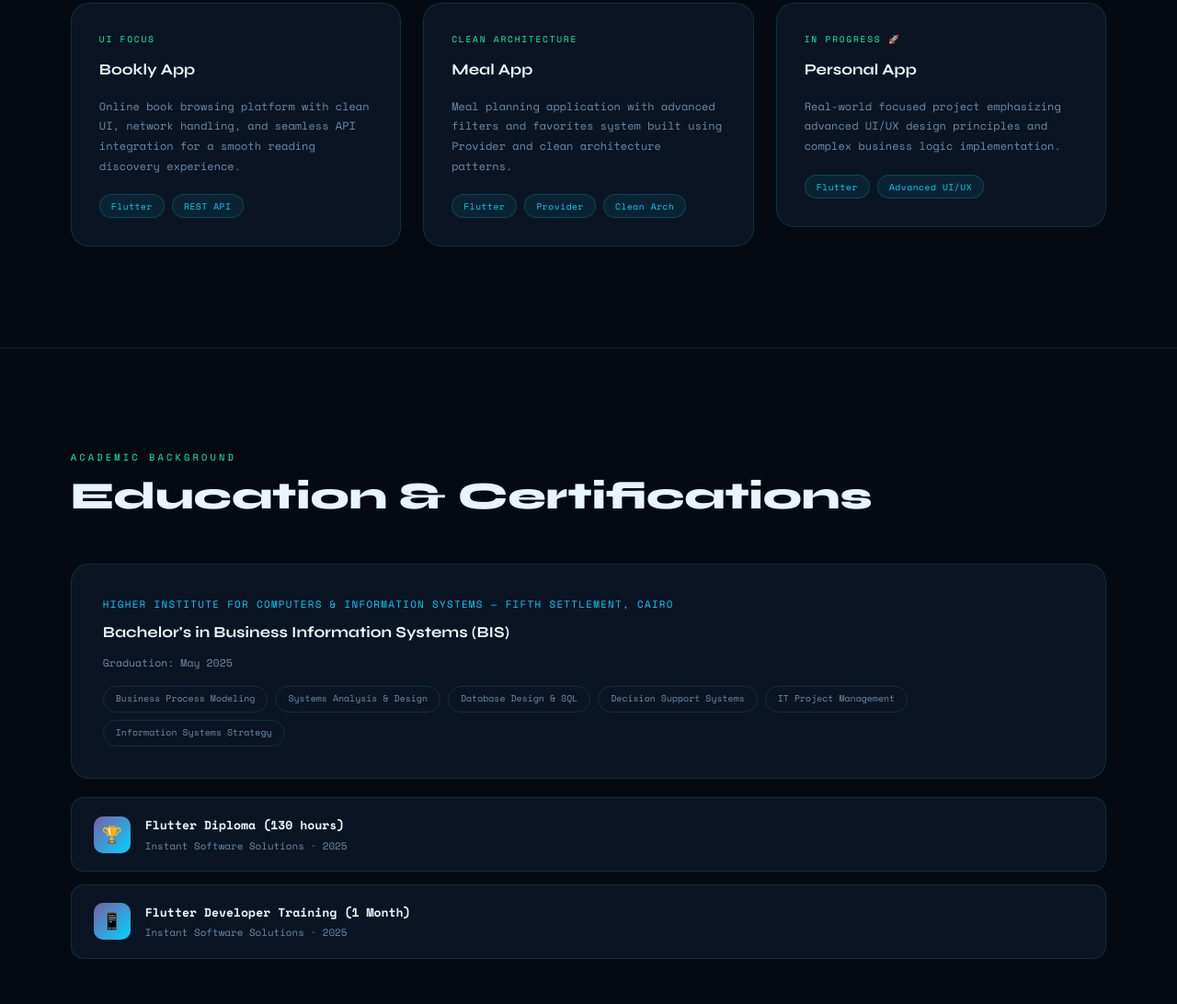
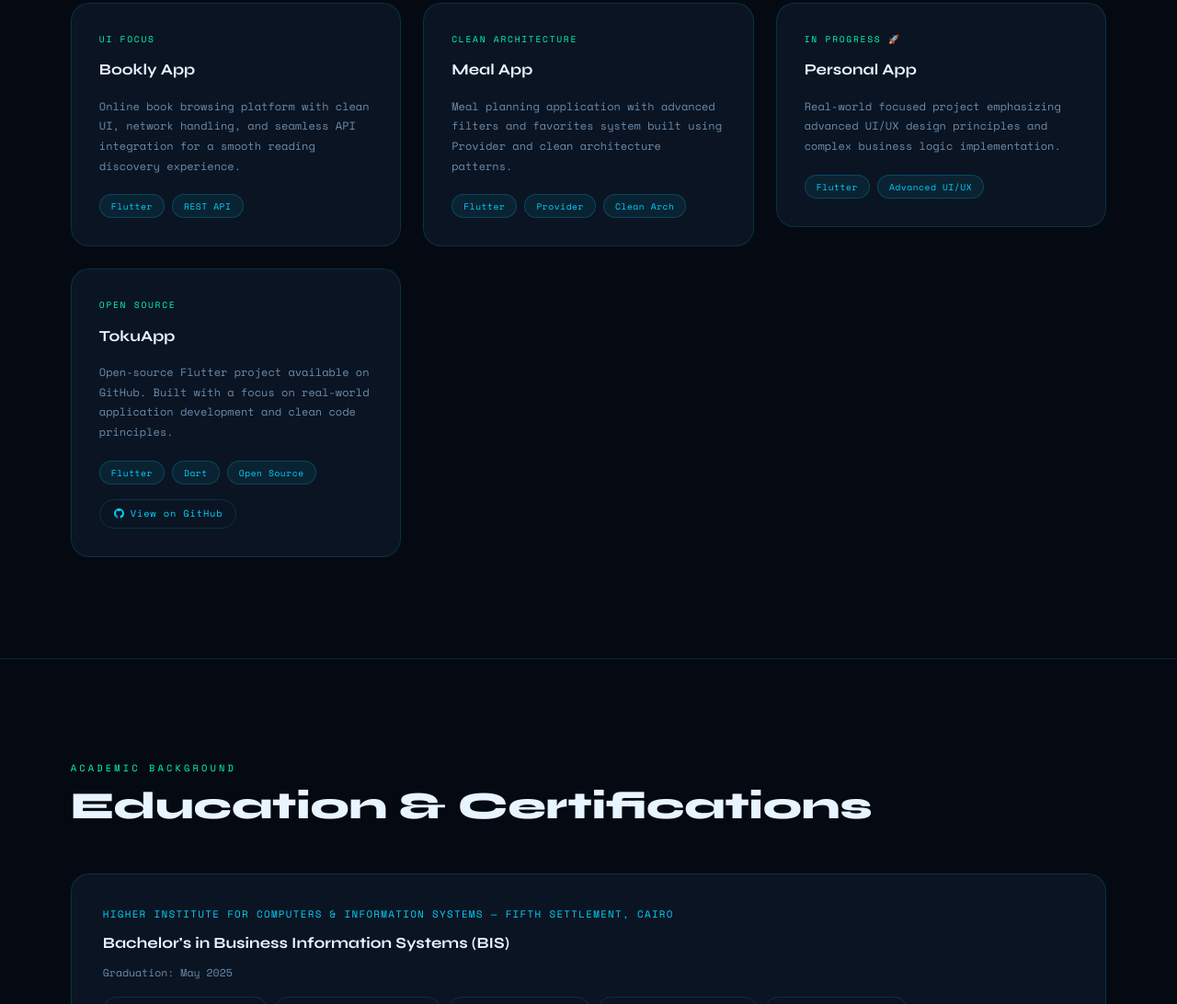
Before and after one commit to marwanabdelrhiem/portfolio, a plain HTML site: page index.html in a window 1280 px wide. Shown: the part 2004-3096 px from the top of the page at 92% size. Drawn offline with nearby package versions, Linux system fonts and the light colour scheme.

Commit message:
Update index.html

```diff
--- a/index.html
+++ b/index.html
@@ -616,7 +616,7 @@
   </section>
 
   <!-- ═══ PROJECTS ═══ -->
-  <section id="projects">
+<section id="projects">
     <div class="section-label reveal fade-up">What I've Built</div>
     <h2 class="section-title reveal fade-up">Projects</h2>
     <div class="projects-grid">
@@ -687,9 +687,23 @@
         </div>
       </div>
 
+      <div class="reveal slide-left" style="transition-delay:.35s">
+        <div class="project-card">
+          <div class="proj-tag">Open Source</div>
+          <div class="proj-name"><a href="https://github.com/marwanabdelrhiem/TokuApp" target="_blank" style="color:inherit;text-decoration:none;">TokuApp</a></div>
+          <div class="proj-desc">Open-source Flutter project available on GitHub. Built with a focus on real-world application development and clean code principles.</div>
+          <div class="tech-chips">
+            <span class="chip">Flutter</span><span class="chip">Dart</span><span class="chip">Open Source</span>
+          </div>
+          <a href="https://github.com/marwanabdelrhiem/TokuApp" target="_blank" style="display:inline-flex;align-items:center;gap:6px;margin-top:16px;font-size:.65rem;color:var(--accent);text-decoration:none;letter-spacing:.08em;border:1px solid var(--border);padding:6px 14px;border-radius:100px;transition:border-color .25s,box-shadow .25s;" onmouseover="this.style.borderColor='var(--accent)';this.style.boxShadow='var(--glow)'" onmouseout="this.style.borderColor='var(--border)';this.style.boxShadow='none'">
+            <svg width="13" height="13" viewBox="0 0 24 24" fill="currentColor"><path d="M12 2C6.48 2 2 6.48 2 12c0 4.42 2.87 8.17 6.84 9.49.5.09.68-.22.68-.48l-.01-1.69c-2.78.6-3.37-1.34-3.37-1.34-.45-1.15-1.11-1.46-1.11-1.46-.91-.62.07-.61.07-.61 1 .07 1.53 1.03 1.53 1.03.89 1.52 2.34 1.08 2.91.83.09-.65.35-1.08.63-1.33-2.22-.25-4.55-1.11-4.55-4.94 0-1.09.39-1.98 1.03-2.68-.1-.25-.45-1.27.1-2.64 0 0 .84-.27 2.75 1.02A9.56 9.56 0 0112 6.8c.85 0 1.71.11 2.51.33 1.91-1.29 2.75-1.02 2.75-1.02.55 1.37.2 2.39.1 2.64.64.7 1.03 1.59 1.03 2.68 0 3.84-2.34 4.69-4.57 4.93.36.31.68.92.68 1.85l-.01 2.75c0 .27.18.58.69.48A10 10 0 0022 12c0-5.52-4.48-10-10-10z"/></svg>
+            View on GitHub
+          </a>
+        </div>
+      </div>
+
     </div>
-  </section>
-
+</section>
   <!-- ═══ EDUCATION ═══ -->
   <section id="education">
     <div class="section-label reveal fade-up">Academic Background</div>
```
